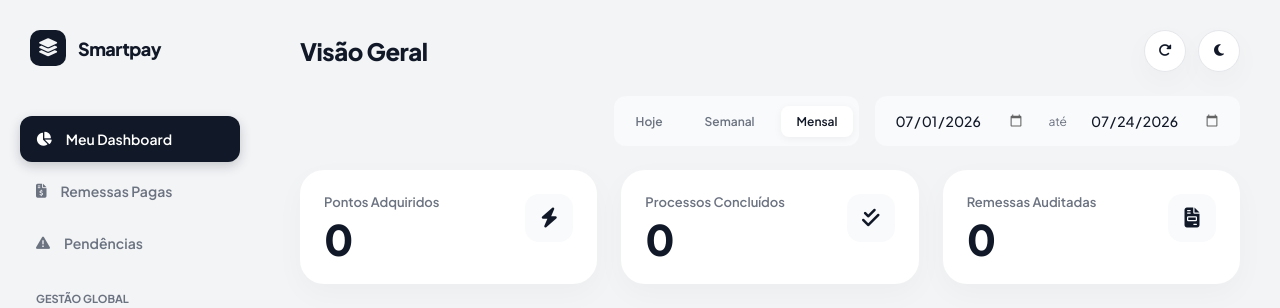
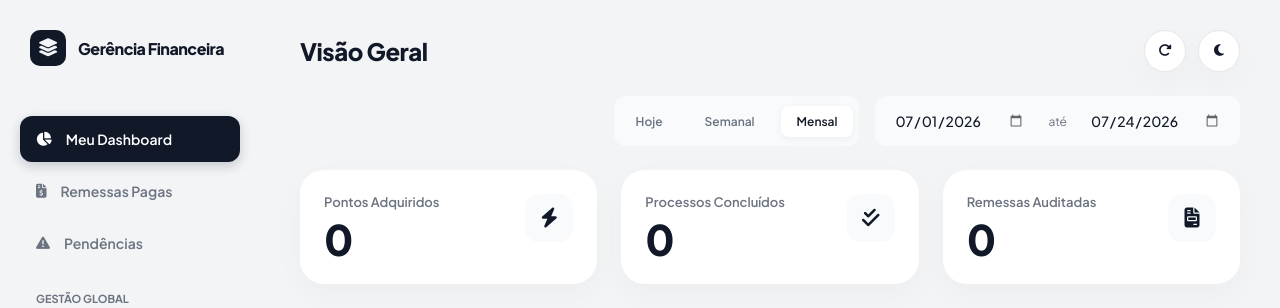
Before and after one commit to cassiojobs10-del/smartpay-sistema, a Flask app: page / in a window 1280 px wide. Shown: the top 308 px of the page. Run offline with Flask 3, Linux system fonts and the light colour scheme; the visitor is signed in with stand-in values (Sample User, id 1); data that the repository does not hold is empty.

Commit message:
Update index.html

```diff
--- a/templates/index.html
+++ b/templates/index.html
@@ -3,7 +3,7 @@
 <head>
     <meta charset="UTF-8">
     <meta name="viewport" content="width=device-width, initial-scale=1.0">
-    <title>Dashboard - Smartpay</title>
+    <title>Dashboard - Gerência Financeira</title>
     <!-- Fonte super moderna usada em painéis premium -->
     <link href="https://fonts.googleapis.com/css2?family=Plus+Jakarta+Sans:wght@400;500;600;700;800&display=swap" rel="stylesheet">
     <link rel="stylesheet" href="https://cdnjs.cloudflare.com/ajax/libs/font-awesome/6.5.1/css/all.min.css">
@@ -12,7 +12,7 @@
            SISTEMA DE TEMAS (CLARO E ESCURO)
            ========================================== */
         :root {
-            /* TEMA CLARO (Padrão da imagem enviada) */
+            /* TEMA CLARO */
             --bg-body: #f3f4f6;
             --bg-card: #ffffff;
             --bg-input: #f9fafb;
@@ -57,7 +57,7 @@
         .sidebar { width: 260px; display: flex; flex-direction: column; padding: 30px 20px; flex-shrink: 0; }
         .logo-area { display: flex; align-items: center; gap: 12px; margin-bottom: 50px; padding-left: 10px; }
         .logo-icon { width: 36px; height: 36px; background-color: var(--text-main); color: var(--bg-body); border-radius: 10px; display: flex; align-items: center; justify-content: center; font-size: 18px; }
-        .logo-text { font-size: 18px; font-weight: 800; color: var(--text-main); letter-spacing: -0.5px; }
+        .logo-text { font-size: 16px; font-weight: 800; color: var(--text-main); letter-spacing: -0.5px; }
 
         .menu-items { list-style: none; display: flex; flex-direction: column; gap: 6px; }
         .menu-item { display: flex; align-items: center; gap: 14px; padding: 14px 16px; border-radius: 12px; color: var(--text-muted); text-decoration: none; font-weight: 600; font-size: 14px; cursor: pointer; }
@@ -139,7 +139,7 @@
     <nav class="sidebar">
         <div class="logo-area">
             <div class="logo-icon"><i class="fa-solid fa-layer-group"></i></div>
-            <div class="logo-text">Smartpay</div>
+            <div class="logo-text">Gerência Financeira</div>
         </div>
 
         <ul class="menu-items">
@@ -254,7 +254,8 @@
                     <div class="form-group"><label>Qtd. Processos</label><input type="number" id="qtd_processos" class="form-input" value="0"></div>
                 </div>
 
-                <h3 style="font-size: 14px; font-weight: 700; margin: 24px 0 16px 0; padding-bottom: 10px; border-bottom: 1px solid var(--border);">Esforço Adicional</h3>
+                <!-- Título atualizado -->
+                <h3 style="font-size: 14px; font-weight: 700; margin: 24px 0 16px 0; padding-bottom: 10px; border-bottom: 1px solid var(--border);">Detalhamento da Remessa</h3>
 
                 <div class="row-grid">
                     <div class="form-group"><label>Contratos</label><input type="number" id="qtd_contratos" class="form-input" value="0"></div>
@@ -325,7 +326,8 @@
 
             <div class="card">
                 <div class="card-header">
-                    <h2 class="card-title">Histórico de Gargalos</h2>
+                    <!-- Título atualizado -->
+                    <h2 class="card-title">Histórico de inconsistências</h2>
                     <button class="btn-export" onclick="exportarCSV('ocorrencias')"><i class="fa-solid fa-download"></i> Exportar CSV</button>
                 </div>
                 <div class="table-wrapper">
@@ -353,7 +355,7 @@
                         <label>Base de Dados</label>
                         <select id="rel_tipo" class="form-input">
                             <option value="remessas">Produção (Remessas)</option>
-                            <option value="ocorrencias">Gargalos (Ocorrências)</option>
+                            <option value="ocorrencias">Inconsistências (Pendências)</option>
                         </select>
                     </div>
                     <div class="form-group">
@@ -442,7 +444,7 @@
 
     <script>
         // =====================================
-        // TEMA DARK / LIGHT (NOVIDADE!)
+        // TEMA DARK / LIGHT
         // =====================================
         function toggleTheme() {
             const body = document.documentElement;
```
